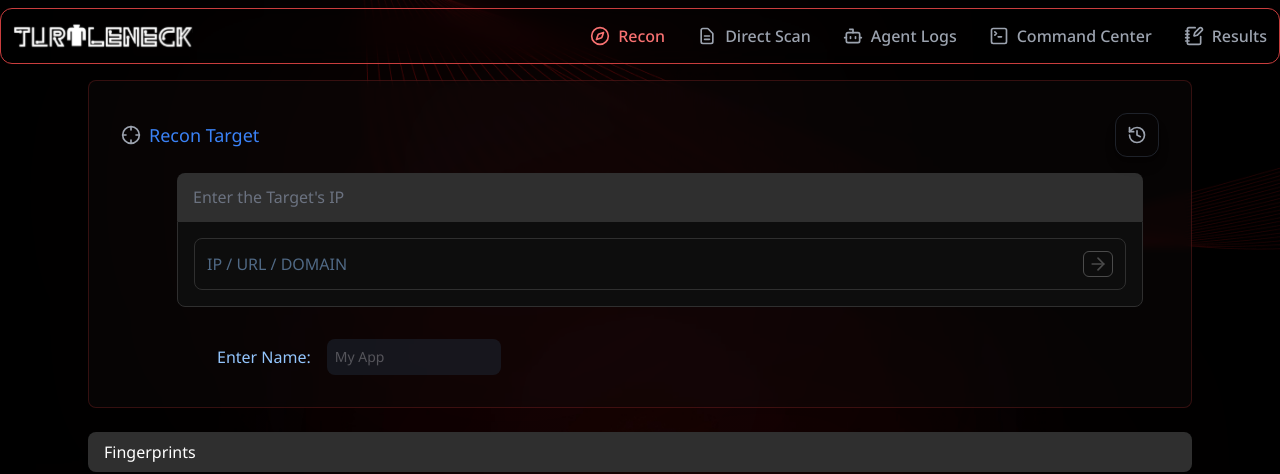
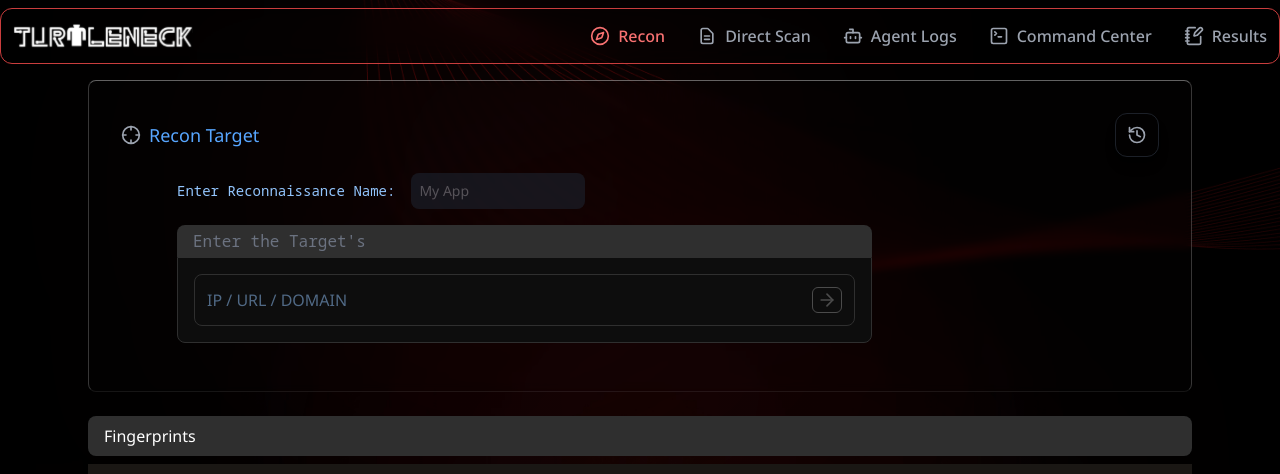
Before and after one commit to turtle-cyber/PayloadFactory, a React (Vite) app in the folder payload-frontend/: page /recon in a window 1280 px wide. Shown: the top 474 px of the page. Built offline with nearby package versions, Linux system fonts and the light colour scheme; no server answers.

Commit message:
glass morph card revamp

```diff
--- a/payload-frontend/package.json
+++ b/payload-frontend/package.json
@@ -11,6 +11,7 @@
   },
   "dependencies": {
     "@radix-ui/react-select": "^2.2.6",
+    "@radix-ui/react-tooltip": "^1.2.8",
     "axios": "^1.13.2",
     "class-variance-authority": "^0.7.1",
     "clsx": "^2.1.1",
--- a/payload-frontend/src/components/ReconTargetCard.tsx
+++ b/payload-frontend/src/components/ReconTargetCard.tsx
@@ -1,5 +1,11 @@
 import { ArrowRight, Crosshair, History } from "lucide-react";
 import { useNavigate } from "react-router-dom";
+import {
+  Tooltip,
+  TooltipContent,
+  TooltipProvider,
+  TooltipTrigger,
+} from "@/components/ui/tooltip";
 
 interface ReconTargetCardProps {
   targetIp: string;
@@ -30,26 +36,52 @@ const ReconTargetCard: React.FC<ReconTargetCardProps> = ({
       <div className="items-center justify-between flex gap-2">
         <div className="text-gray-400 flex items-center gap-2">
           <Crosshair className="w-5" />
-          <h2 className="text-blue-500 text-lg">Recon Target</h2>
+          <h2 className="text-[#58A6FF] text-lg">Recon Target</h2>
         </div>
 
+        <TooltipProvider>
+          <Tooltip>
+            <TooltipTrigger asChild>
               <div
                 className="p-2.5 h-11 w-11 justify-center items-center flex rounded-xl border border-gray-700/50 bg-transparent hover:border-gray-600 hover:bg-gray-800/80 transition-all shadow-lg cursor-pointer"
                 onClick={handleNavigateHistory}
               >
                 <History className="w-5 h-5 text-gray-400" />
               </div>
+            </TooltipTrigger>
+            <TooltipContent>Click Here To View Recon History</TooltipContent>
+          </Tooltip>
+        </TooltipProvider>
+      </div>
+
+      {/*Inputs And Options*/}
+      <div className="flex items-center ml-10 px-4 gap-x-4 mt-4">
+        <span className="text-blue-300 font-mono text-sm">
+          Enter Reconnaissance Name:
+        </span>
+
+        <input
+          type="text"
+          name="applicationName"
+          value={appName}
+          onChange={(e) => setAppName(e.target.value)}
+          disabled={isScanning}
+          className="bg-gray-800 opacity-50 rounded-lg p-2 text-sm disabled:opacity-30 disabled:cursor-not-allowed"
+          placeholder="My App"
+        />
       </div>
 
       {/*Terminal Window */}
-      <div className="p-4 ml-10">
-        <div className="items-center justify-between flex rounded-t-lg bg-[#2f2f2f] py-3 px-4">
-          <span className="font-md text-gray-500">Enter the Target's IP</span>
+      <div className="p-4 ml-10 w-[70%]">
+        <div className="items-center justify-between flex rounded-t-lg bg-[#2f2f2f] py-1 px-4">
+          <span className="font-md text-gray-500 font-mono">
+            Enter the Target's
+          </span>
         </div>
 
         <div className="border-[#2f2f2f] border items-center bg-[#0d0d0d] p-4 rounded-b-lg">
           <div className="border border-[#2f2f2f] rounded-lg p-3">
-            <div className="w-full focus:outline-none flex">
+            <div className="focus:outline-none flex">
               <input
                 type="text"
                 name="targetIp"
@@ -59,6 +91,9 @@ const ReconTargetCard: React.FC<ReconTargetCardProps> = ({
                 disabled={isScanning}
                 className="w-full bg-transparent text-md text-blue-300 placeholder-blue-300/50 focus:outline-none disabled:opacity-50 disabled:cursor-not-allowed"
               />
+              <TooltipProvider>
+                <Tooltip>
+                  <TooltipTrigger asChild>
                     <button
                       onClick={onScan}
                       disabled={isScanning}
@@ -82,24 +117,17 @@ const ReconTargetCard: React.FC<ReconTargetCardProps> = ({
                         <ArrowRight className="w-5" />
                       )}
                     </button>
+                  </TooltipTrigger>
+                  <TooltipContent>
+                    {isScanning
+                      ? "Capturing..."
+                      : "Click To Capture The Target's Fingerprints"}
+                  </TooltipContent>
+                </Tooltip>
+              </TooltipProvider>
             </div>
           </div>
         </div>
-      </div>
-
-      {/*Inputs And Options*/}
-      <div className="flex items-center ml-24 gap-x-4 mt-4">
-        <span className="text-blue-300">Enter Name:</span>
-
-        <input
-          type="text"
-          name="applicationName"
-          value={appName}
-          onChange={(e) => setAppName(e.target.value)}
-          disabled={isScanning}
-          className="bg-gray-800 opacity-50 rounded-lg p-2 text-sm disabled:opacity-30 disabled:cursor-not-allowed"
-          placeholder="My App"
-        />
       </div>
     </div>
   );
--- /dev/null
+++ b/payload-frontend/src/components/ui/tooltip.tsx
@@ -0,0 +1,30 @@
+import * as React from "react"
+import * as TooltipPrimitive from "@radix-ui/react-tooltip"
+
+import { cn } from "@/lib/utils"
+
+const TooltipProvider = TooltipPrimitive.Provider
+
+const Tooltip = TooltipPrimitive.Root
+
+const TooltipTrigger = TooltipPrimitive.Trigger
+
+const TooltipContent = React.forwardRef<
+  React.ElementRef<typeof TooltipPrimitive.Content>,
+  React.ComponentPropsWithoutRef<typeof TooltipPrimitive.Content>
+>(({ className, sideOffset = 4, ...props }, ref) => (
+  <TooltipPrimitive.Portal>
+    <TooltipPrimitive.Content
+      ref={ref}
+      sideOffset={sideOffset}
+      className={cn(
+        "z-50 overflow-hidden rounded-md bg-gray-900 px-3 py-1.5 text-xs text-gray-100 animate-in fade-in-0 zoom-in-95 data-[state=closed]:animate-out data-[state=closed]:fade-out-0 data-[state=closed]:zoom-out-95 data-[side=bottom]:slide-in-from-top-2 data-[side=left]:slide-in-from-right-2 data-[side=right]:slide-in-from-left-2 data-[side=top]:slide-in-from-bottom-2",
+        className
+      )}
+      {...props}
+    />
+  </TooltipPrimitive.Portal>
+))
+TooltipContent.displayName = TooltipPrimitive.Content.displayName
+
+export { Tooltip, TooltipTrigger, TooltipContent, TooltipProvider }
--- a/payload-frontend/src/index.css
+++ b/payload-frontend/src/index.css
@@ -28,11 +28,17 @@ body {
   }
 
   .glassmorphism-card {
-    background: rgb(20, 14, 14, 0.3);
+    /* background: rgb(202, 142, 142, 0.1); */
+    background: rgb(20, 14, 14, 0.1);
     backdrop-filter: blur(5px);
     -webkit-backdrop-filter: blur(20px);
-    /* box-shadow: 0 8px 32px 0 rgba(255, 0, 0, 0.1),
-      inset 0 1px 1px 0 rgba(255, 255, 255, 0.05); */
+    padding: 32px;
+    border-radius: 8px;
+    border: 1px solid transparent;
+    border-top-color: rgba(255, 255, 255, 0.38);
+    border-bottom-color: rgba(180, 180, 180, 0.12);
+    border-left-color: rgba(217, 217, 217, 0.25);
+    border-right-color: rgba(217, 217, 217, 0.25);
   }
 }
 
--- a/payload-frontend/src/pages/ReconPage.tsx
+++ b/payload-frontend/src/pages/ReconPage.tsx
@@ -570,7 +570,7 @@ const ReconPage = () => {
     <div>
       <div className="overflow-auto text-white pb-6">
         <div className="max-w-6xl mx-auto px-6 space-y-6">
-          <div className="glassmorphism-card p-8 rounded-lg border border-red-500/20">
+          <div className="glassmorphism-card">
             <ReconTargetCard
               targetIp={targetIp}
               setTargetIp={setTargetIp}
```
Lines whose indentation alone changed are shown as unchanged.
